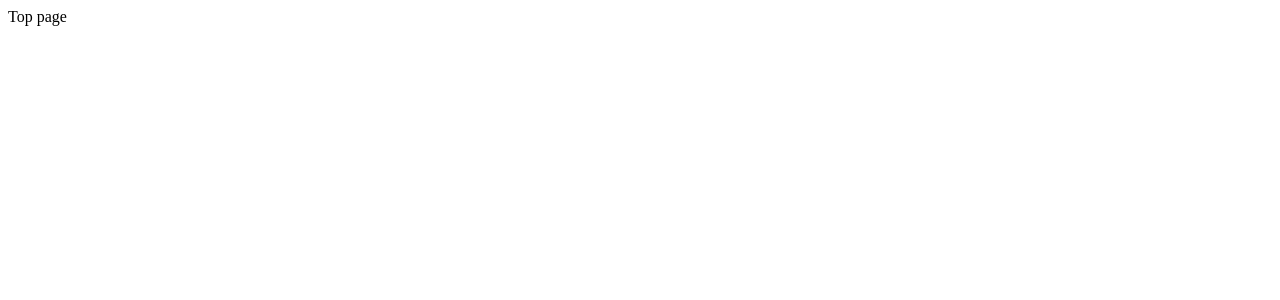
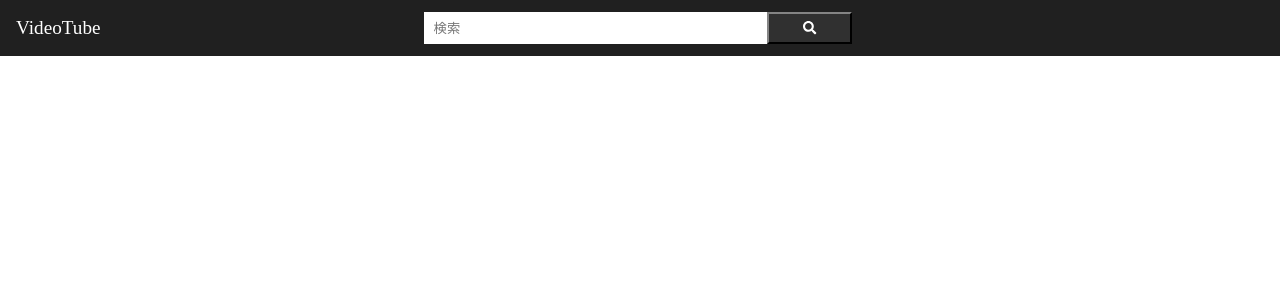
Before and after one commit to insideplant/youtube-react, a React (Create React App) app: page / in a window 1280 px wide. Shown: the top 300 px of the page. Built offline with nearby package versions, Linux system fonts and the light colour scheme.

Commit message:
make layout,header-component

```diff
--- a/package.json
+++ b/package.json
@@ -3,9 +3,13 @@
   "version": "0.1.0",
   "private": true,
   "dependencies": {
+    "@fortawesome/fontawesome-svg-core": "^1.2.36",
+    "@fortawesome/free-solid-svg-icons": "^5.15.4",
+    "@fortawesome/react-fontawesome": "^0.1.16",
     "@testing-library/jest-dom": "^5.11.4",
     "@testing-library/react": "^11.1.0",
     "@testing-library/user-event": "^12.1.10",
+    "node-sass": "5",
     "react": "^17.0.2",
     "react-dom": "^17.0.2",
     "react-router-dom": "^5.3.0",
--- /dev/null
+++ b/src/components/Header/Header.js
@@ -0,0 +1,23 @@
+import React from 'react'
+import { FontAwesomeIcon } from '@fortawesome/react-fontawesome'
+import { faCoffee, faSearch } from '@fortawesome/free-solid-svg-icons'
+import { Link } from 'react-router-dom'
+import Style from './Header.module.scss'
+
+const Header = () => {
+  return (
+    <div className={Style.header}>
+      <div className={Style.item}>
+        <Link to="/">VideoTube</Link>
+      </div>
+      <div className={Style.item}>
+        <form>
+        <input tyoe="text" placeholder="検索" />
+        <button type="submit"><FontAwesomeIcon icon={faSearch} /></button>
+        </form>
+      </div>
+    </div>
+  )
+}
+
+export default Header
--- /dev/null
+++ b/src/components/Header/Header.module.scss
@@ -0,0 +1,43 @@
+.header {
+  position: fixed;
+  left: 0;
+  top: 0;
+  display: flex;
+  height: 56px;
+  width: 100%;
+  background-color: #202020;
+
+  a {
+    color: white;
+    font-size: 1.2rem;
+    line-height: 56px;
+    padding-left: 1rem;
+    text-decoration: none;
+  }
+  .item {
+    &:first-child {
+      flex-grow: 1;
+    }
+    &:last-child {
+      flex-grow: 2;
+    }
+  }
+  form {
+    width: 50%;
+    height: 32px;
+    display: flex;
+    margin: 12px 0;
+    input {
+      width: 80%;
+      text-indent: 0.5rem;
+      border: #121212;
+      background-color: white;
+    }
+    button {
+      width: 20%;
+      background-color: #303030;
+      color: white;
+      border-color: #303030;
+    }
+  }
+}
--- /dev/null
+++ b/src/components/Layout/Layout.js
@@ -0,0 +1,13 @@
+import React from 'react'
+import Header from '../Header/Header'
+
+const Layout = ({children}) => {
+  return (
+    <div>
+      <Header />
+      {children}
+    </div>
+  )
+}
+
+export default Layout
--- a/src/pages/Search.js
+++ b/src/pages/Search.js
@@ -1,9 +1,12 @@
 import React from 'react'
+import Layout from '../components/Layout/Layout'
 
 const Search = () => {
   return (
     <div>
-      Search page
+      <Layout>
+        Search page
+      </Layout>
     </div>
   )
 }
--- a/src/pages/Top.js
+++ b/src/pages/Top.js
@@ -1,9 +1,12 @@
 import React from 'react'
+import Layout from '../components/Layout/Layout'
 
 const Top = () => {
   return (
     <div>
-      Top page
+      <Layout>
+        Top page
+      </ Layout>
     </div>
   )
 }
--- a/src/pages/Watch.js
+++ b/src/pages/Watch.js
@@ -1,9 +1,12 @@
 import React from 'react'
+import Layout from '../components/Layout/Layout'
 
 const Watch = () => {
   return (
     <div>
-      Watch
+      <Layout>
+        Watch
+      </Layout>
     </div>
   )
 }
```
Also changed, not shown: 1 other file (tests, documents, lock files or other folders).
